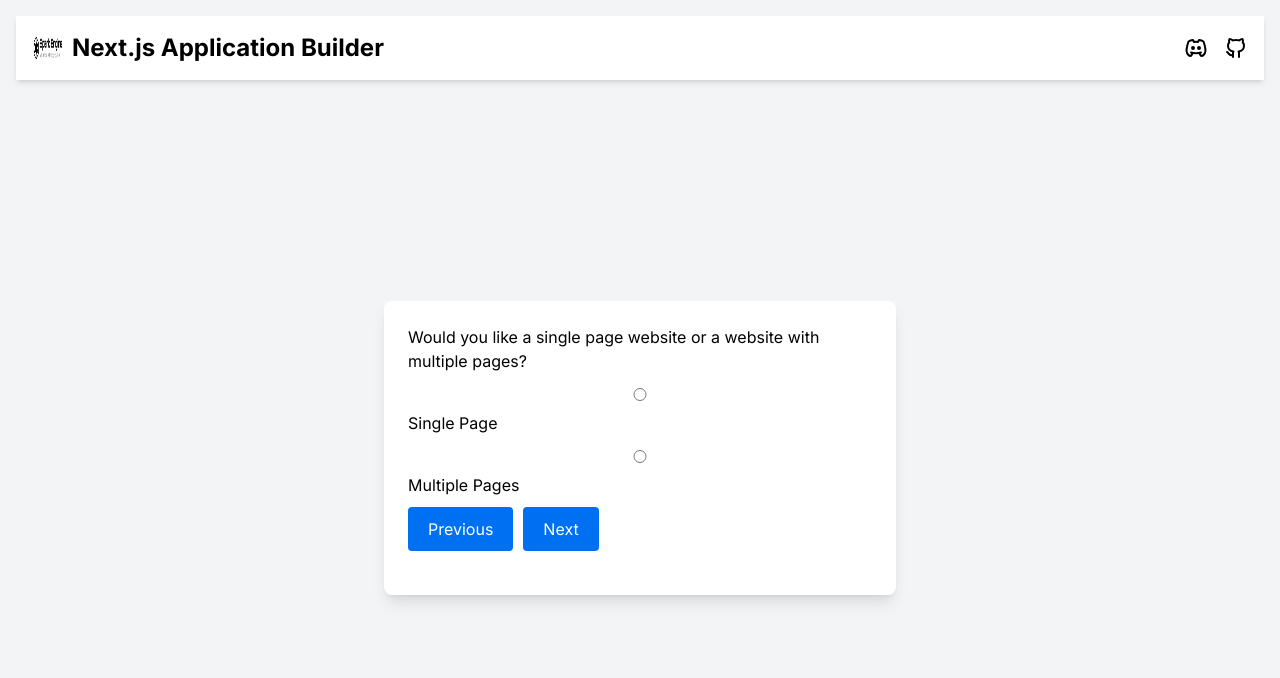
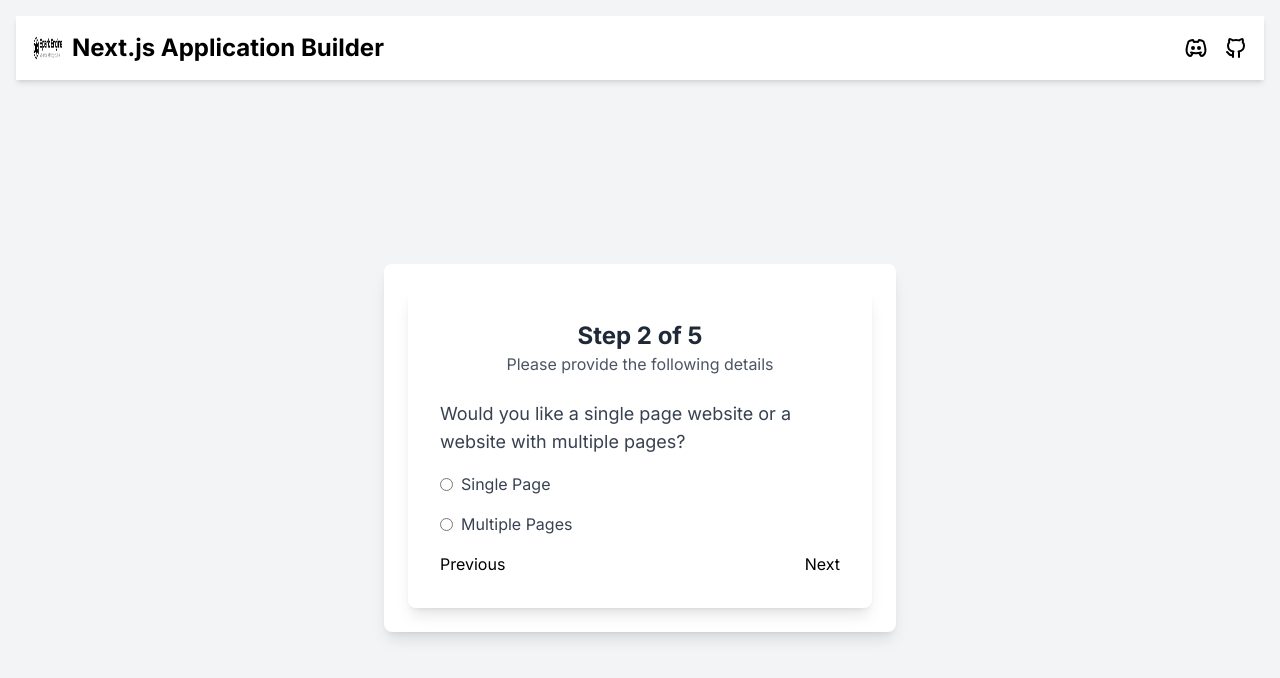
Before and after one commit to spark-engine-opensource-projects/fullstack-nextjs-app-generator, a Next.js app: page / in a window 1280 px wide. Both pictures are taken after a click on the button "Next". Shown: the top 678 px of the page. Built offline with nearby package versions, Linux system fonts and the light colour scheme.

Commit message:
Update MultiStepForm.js

```diff
--- a/app/components/MultiStepForm.js
+++ b/app/components/MultiStepForm.js
@@ -28,53 +28,116 @@ export default function MultiStepForm({ onComplete }) {
     };
 
     return (
-        <div className="multi-step-form">
+        <div className="bg-white p-8 rounded-lg shadow-lg w-full max-w-lg mx-auto">
+            <div className="mb-6">
+                <h2 className="text-2xl font-bold text-center text-gray-800">Step {step} of 5</h2>
+                <p className="text-center text-gray-600">Please provide the following details</p>
+            </div>
             {step === 1 && (
                 <div>
-                    <label className="block mb-2">What is the name of your project?</label>
-                    <input type="text" name="projectName" value={formData.projectName} onChange={handleChange} className="border p-2 w-full mb-4" />
-                    <button onClick={handleNext} className="btn">Next</button>
+                    <label className="block text-gray-700 mb-2 text-lg">What is the name of your project?</label>
+                    <input
+                        type="text"
+                        name="projectName"
+                        value={formData.projectName}
+                        onChange={handleChange}
+                        className="border border-gray-300 p-3 rounded-lg w-full focus:outline-none focus:border-blue-500 mb-4"
+                        placeholder="Enter your project name"
+                    />
+                    <div className="flex justify-end">
+                        <button onClick={handleNext} className="btn-primary">Next</button>
+                    </div>
                 </div>
             )}
             {step === 2 && (
                 <div>
-                    <label className="block mb-2">Would you like a single page website or a website with multiple pages?</label>
-                    <label className="block mb-2">
-                        <input type="radio" name="appType" value="single" checked={formData.appType === 'single'} onChange={handleChange} className="mr-2" />
-                        Single Page
-                    </label>
-                    <label className="block mb-2">
-                        <input type="radio" name="appType" value="multiple" checked={formData.appType === 'multiple'} onChange={handleChange} className="mr-2" />
-                        Multiple Pages
-                    </label>
-                    <button onClick={handlePrev} className="btn mr-2">Previous</button>
-                    <button onClick={handleNext} className="btn">Next</button>
+                    <label className="block text-gray-700 mb-4 text-lg">Would you like a single page website or a website with multiple pages?</label>
+                    <div className="flex items-center mb-4">
+                        <input
+                            type="radio"
+                            name="appType"
+                            value="single"
+                            checked={formData.appType === 'single'}
+                            onChange={handleChange}
+                            className="mr-2"
+                        />
+                        <span className="text-gray-700">Single Page</span>
+                    </div>
+                    <div className="flex items-center mb-4">
+                        <input
+                            type="radio"
+                            name="appType"
+                            value="multiple"
+                            checked={formData.appType === 'multiple'}
+                            onChange={handleChange}
+                            className="mr-2"
+                        />
+                        <span className="text-gray-700">Multiple Pages</span>
+                    </div>
+                    <div className="flex justify-between">
+                        <button onClick={handlePrev} className="btn-secondary">Previous</button>
+                        <button onClick={handleNext} className="btn-primary">Next</button>
+                    </div>
                 </div>
             )}
             {step === 3 && (
                 <div>
-                    <label className="block mb-2">Do you have any colours that you&apos;d like the website to show?</label>
-                    <input type="text" name="colors" value={formData.colors} onChange={handleChange} className="border p-2 w-full mb-4" />
-                    <button onClick={handlePrev} className="btn mr-2">Previous</button>
-                    <button onClick={handleNext} className="btn">Next</button>
+                    <label className="block text-gray-700 mb-2 text-lg">Do you have any colors that you’d like the website to show?</label>
+                    <input
+                        type="text"
+                        name="colors"
+                        value={formData.colors}
+                        onChange={handleChange}
+                        className="border border-gray-300 p-3 rounded-lg w-full focus:outline-none focus:border-blue-500 mb-4"
+                        placeholder="Enter preferred colors"
+                    />
+                    <div className="flex justify-between">
+                        <button onClick={handlePrev} className="btn-secondary">Previous</button>
+                        <button onClick={handleNext} className="btn-primary">Next</button>
+                    </div>
                 </div>
             )}
             {step === 4 && (
                 <div>
-                    <label className="block mb-2">Do you have a logo?</label>
-                    <input type="file" name="logo" onChange={handleChange} className="border p-2 w-full mb-4" />
-                    <button onClick={handlePrev} className="btn mr-2">Previous</button>
-                    <button onClick={handleNext} className="btn">Next</button>
+                    <label className="block text-gray-700 mb-2 text-lg">Do you have a logo?</label>
+                    <input
+                        type="file"
+                        name="logo"
+                        onChange={handleChange}
+                        className="border border-gray-300 p-3 rounded-lg w-full focus:outline-none focus:border-blue-500 mb-4"
+                    />
+                    <div className="flex justify-between">
+                        <button onClick={handlePrev} className="btn-secondary">Previous</button>
+                        <button onClick={handleNext} className="btn-primary">Next</button>
+                    </div>
                 </div>
             )}
             {step === 5 && (
                 <div>
-                    <label className="block mb-2">What is the purpose of the website?</label>
-                    <textarea name="purpose" value={formData.purpose} onChange={handleChange} className="border p-2 w-full mb-4"></textarea>
-                    <button onClick={handlePrev} className="btn mr-2">Previous</button>
-                    <button onClick={handleComplete} className="btn">Complete</button>
+                    <label className="block text-gray-700 mb-2 text-lg">What is the purpose of the website?</label>
+                    <textarea
+                        name="purpose"
+                        value={formData.purpose}
+                        onChange={handleChange}
+                        className="border border-gray-300 p-3 rounded-lg w-full focus:outline-none focus:border-blue-500 mb-4"
+                        rows="4"
+                        placeholder="Describe the purpose of your website"
+                    ></textarea>
+                    <div className="flex justify-between">
+                        <button onClick={handlePrev} className="btn-secondary">Previous</button>
+                        <button onClick={handleComplete} className="btn-primary">Complete</button>
+                    </div>
                 </div>
             )}
         </div>
     );
 }
+
+// Utility classes for buttons
+const btnBase = "py-2 px-4 rounded-lg font-semibold text-white focus:outline-none focus:ring-2 focus:ring-offset-2";
+const btnPrimary = `${btnBase} bg-blue-500 hover:bg-blue-600 focus:ring-blue-500`;
+const btnSecondary = `${btnBase} bg-gray-500 hover:bg-gray-600 focus:ring-gray-500`;
+
+// Using the utility classes in JSX
+const btnPrimaryClass = "py-2 px-4 bg-blue-500 text-white rounded-lg hover:bg-blue-600 focus:outline-none focus:ring-2 focus:ring-blue-500 focus:ring-offset-2";
+const btnSecondaryClass = "py-2 px-4 bg-gray-500 text-white rounded-lg hover:bg-gray-600 focus:outline-none focus:ring-2 focus:ring-gray-500 focus:ring-offset-2";
```
